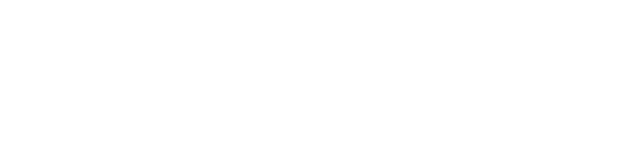
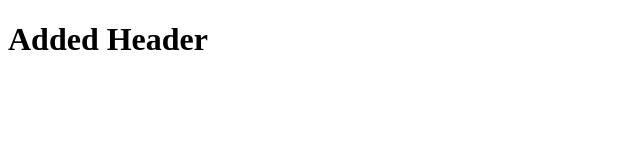
Before and after one commit to renata1026/gitBranchingLesson, a plain HTML site: page index.html in a window 1280 px wide. Shown: the whole page, without its empty margins (0-640 px from the left). Drawn offline with Linux system fonts and the light colour scheme.

Commit message:
added header

```diff
--- a/index.html
+++ b/index.html
@@ -1,12 +1,18 @@
 <!DOCTYPE html>
 <html lang="en">
+
 <head>
   <meta charset="UTF-8">
   <meta name="viewport" content="width=device-width, initial-scale=1.0">
   <meta http-equiv="X-UA-Compatible" content="ie=edge">
   <title>Git branching lesson on test</title>
 </head>
+
 <body>
+  <header>
+    <h1>Added Header</h1>
+  </header>
 
 </body>
+
 </html>
```
